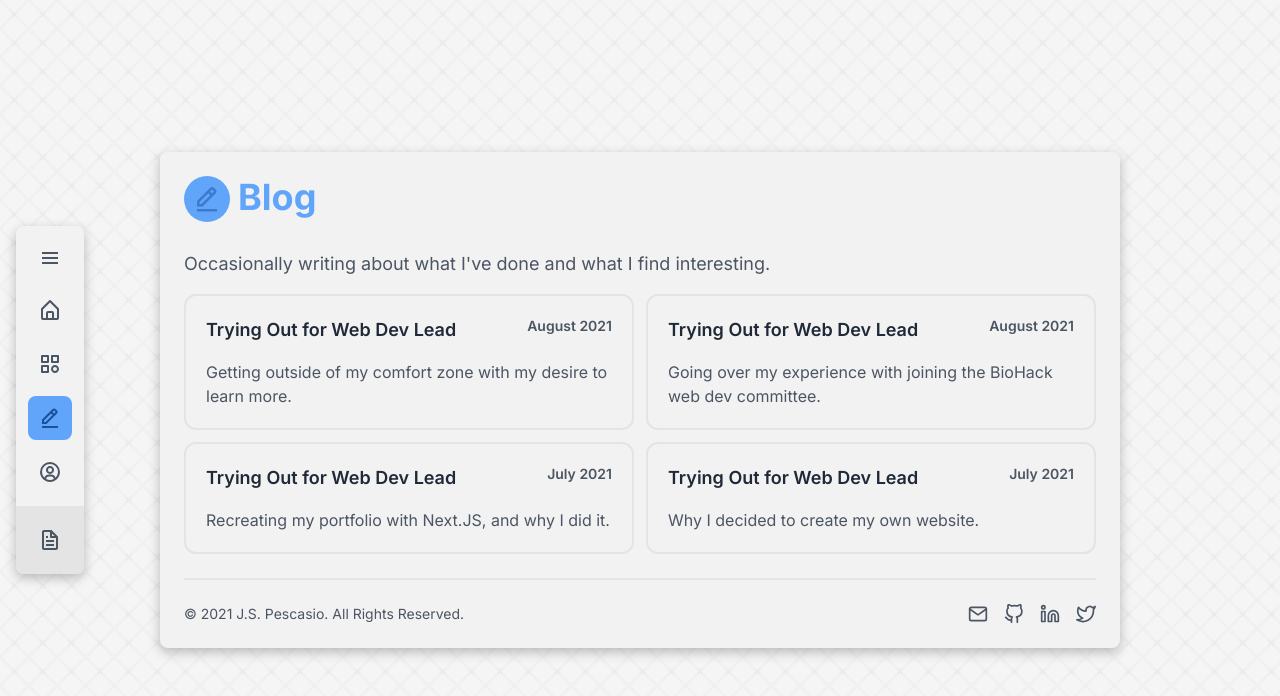
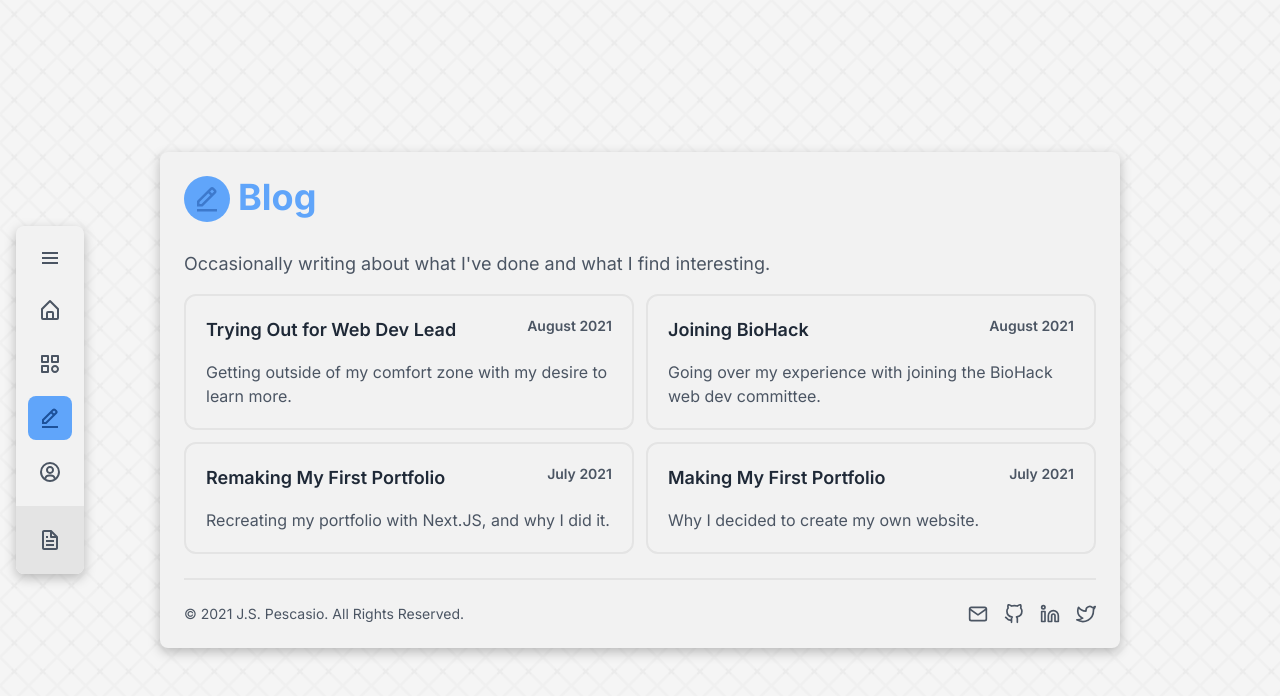
Before and after one commit to claynaut/portfolio-v2, a Next.js app: page /blog in a window 1280 px wide. Shown: the top 696 px of the page. Built offline with nearby package versions, Linux system fonts and the light colour scheme.

Commit message:
Fix blog titles

```diff
--- a/pages/blog/index.js
+++ b/pages/blog/index.js
@@ -13,19 +13,19 @@ export default function Blog() {
     },
     {
       link: '/blog/joining-biohack',
-      title: 'Trying Out for Web Dev Lead',
+      title: 'Joining BioHack',
       date: 'August 2021',
       caption: 'Going over my experience with joining the BioHack web dev committee.',
     },
     {
       link: '/blog/remaking-my-portfolio',
-      title: 'Trying Out for Web Dev Lead',
+      title: 'Remaking My First Portfolio',
       date: 'July 2021',
       caption: 'Recreating my portfolio with Next.JS, and why I did it.',
     },
     {
       link: '/blog/making-my-first-portfolio',
-      title: 'Trying Out for Web Dev Lead',
+      title: 'Making My First Portfolio',
       date: 'July 2021',
       caption: 'Why I decided to create my own website.',
     },
--- a/pages/blog/remaking-my-portfolio.js
+++ b/pages/blog/remaking-my-portfolio.js
@@ -5,12 +5,12 @@ export default function Blog() {
   return (
     <Container>
       <Head>
-        <title>J.S. Pescasio | Remaking my First Portfolio</title>
+        <title>J.S. Pescasio | Remaking My First Portfolio</title>
       </Head>
       <section className='flex flex-col-reverse md:flex-row w-full'>
         <div>
           <h1>
-            Revamping my First Portfolio
+            Remaking My First Portfolio
           </h1>
           <p className='text-sm'>
             July 27 2021 • 2 min read
```
